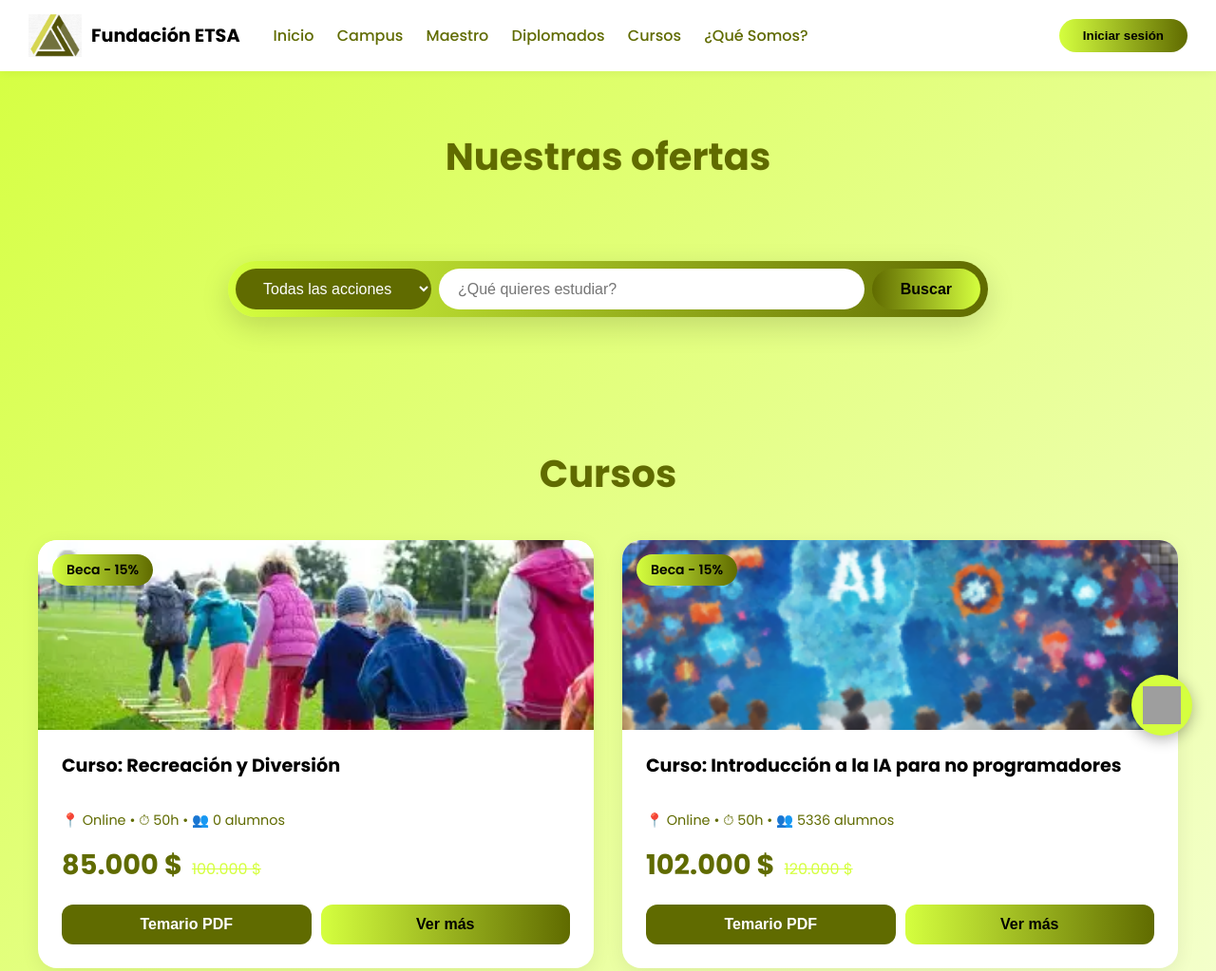
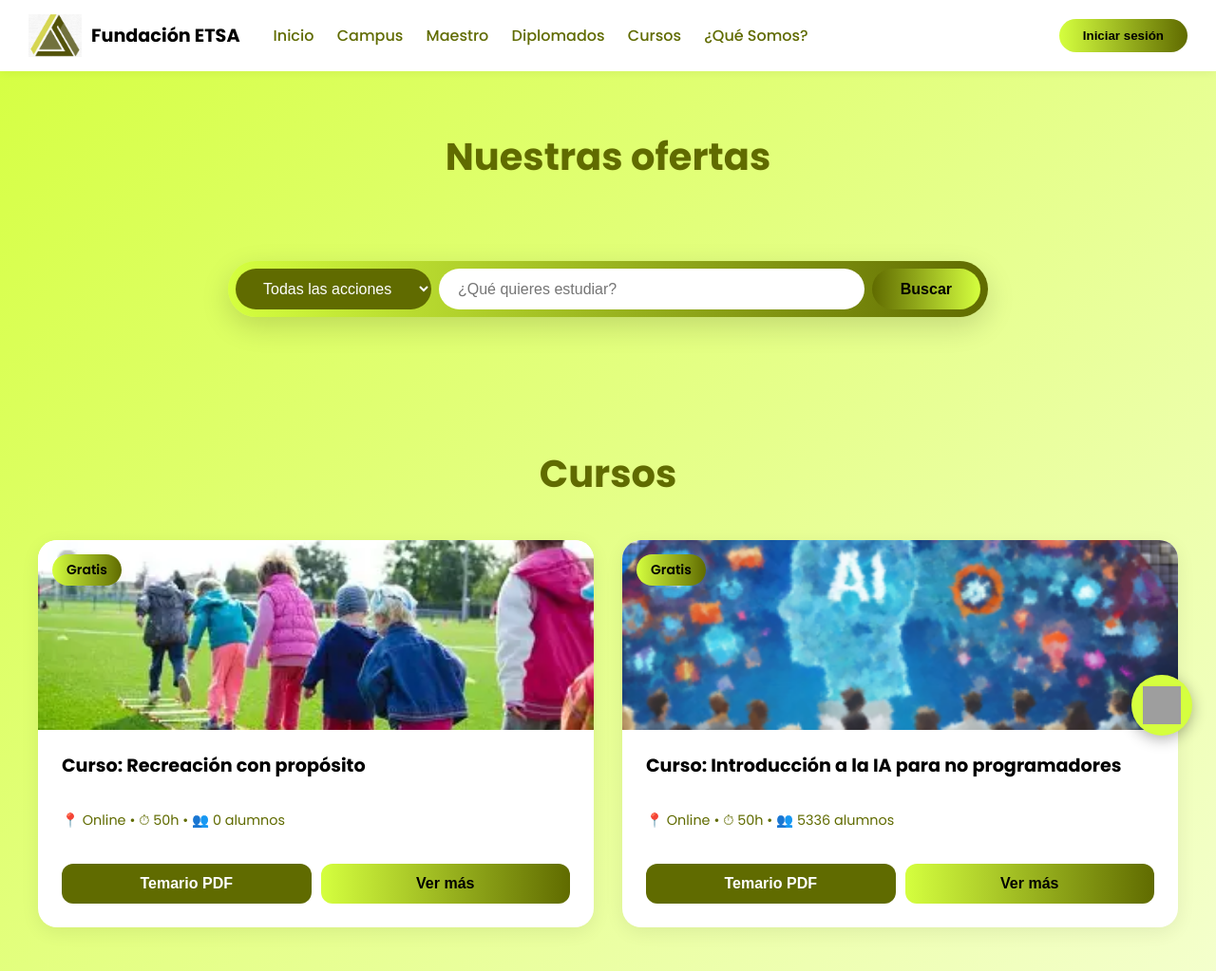
Before and after one commit to FundacionEsta/campusEtsa, a plain HTML site: page nuestrasofertas.html in a window 1280 px wide. Shown: the top 1023 px of the page at 95% size. Drawn offline with Linux system fonts and the light colour scheme; grey boxes are pictures that could not be loaded.

Commit message:
Update nuestrasofertas.html

```diff
--- a/nuestrasofertas.html
+++ b/nuestrasofertas.html
@@ -59,14 +59,14 @@
                 <div class="curso-card" data-type="curso">
                     <div class="card-image-container">
                         <img src="recreacion.png" alt="Curso Recreacion y Diversion">
-                        <span class="badge">Beca - 15%</span>
+                        <span class="badge">Gratis</span>
                     </div>
                     <div class="curso-info">
-                        <h3>Curso: Recreación y Diversión</h3>
+                        <h3>Curso: Recreación con propósito</h3>
                         <div class="curso-detalles">📍 Online • ⏱ 50h • 👥 0 alumnos</div>
                         <div class="precio-container">
-                            <span class="precio">85.000 $</span>
-                            <span class="precio-anterior">100.000 $</span>
+                            <span class="precio"></span>
+                            <span class="precio-anterior"></span>
                         </div>
                         <div class="botones">
                             <button class="btn btn-pdf">Temario PDF</button>
@@ -78,14 +78,14 @@
                  <div class="curso-card" data-type="curso">
                     <div class="card-image-container">
                         <img src="IA.png" alt="Curso IA">
-                         <span class="badge">Beca - 15%</span>
+                         <span class="badge">Gratis</span>
                     </div>
                     <div class="curso-info">
                         <h3>Curso: Introducción a la IA para no programadores</h3>
                         <div class="curso-detalles">📍 Online • ⏱ 50h • 👥 5336 alumnos</div>
                         <div class="precio-container">
-                            <span class="precio">102.000 $</span>
-                            <span class="precio-anterior">120.000 $</span>
+                            <span class="precio"></span>
+                            <span class="precio-anterior"></span>
                         </div>
                         <div class="botones">
                             <button class="btn btn-pdf">Temario PDF</button>
```
